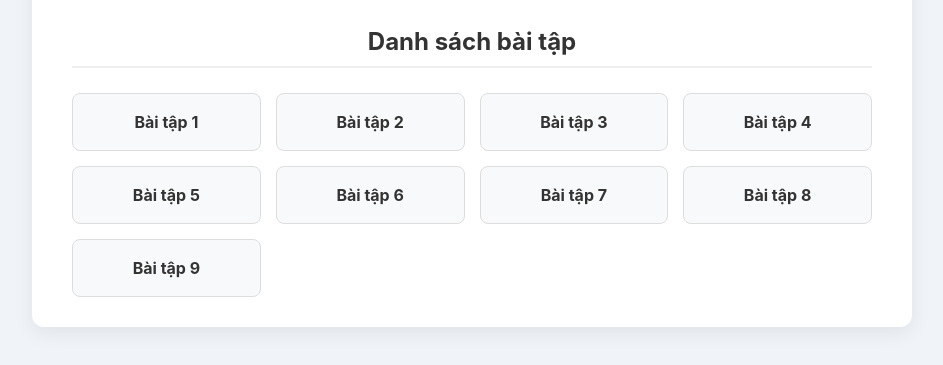
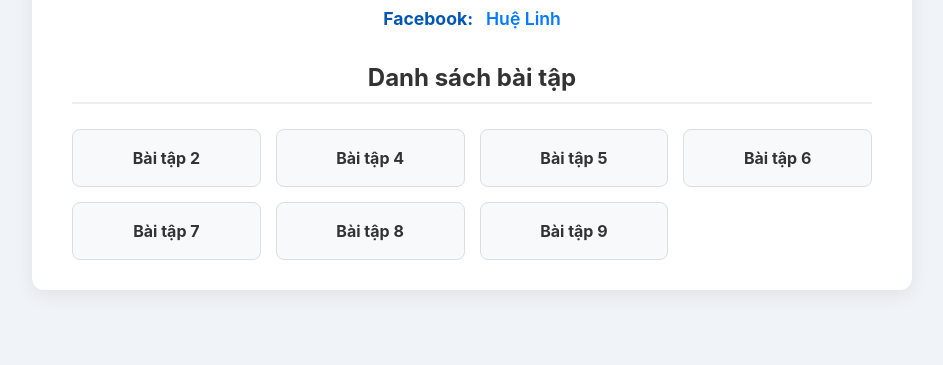
Before and after one commit to linhtruong31231022202-creator/HLinh.github.io, a plain HTML site: page Tuan4/index.html in a window 1280 px wide. Shown: the part 349-714 px from the top of the page, without its empty margins (168-1111 px from the left). Drawn offline with Linux system fonts and the light colour scheme.

Commit message:
index.html

```diff
--- a/Tuan4/index.html
+++ b/Tuan4/index.html
@@ -123,15 +123,13 @@
         <h2>Danh sách bài tập</h2>
 
         <ul class="exercise-list">
-            <li><a href="https://linhtruong31231022202-creator.github.io/HLinh.github.io/Tuan2/VeNha/BaiTap1.html" target="_blank">Bài tập 1</a></li>
-            <li><a href="https://linhtruong31231022202-creator.github.io/HLinh.github.io/Tuan2/VeNha/BaiTap2.html" target="_blank">Bài tập 2</a></li>
-            <li><a href="https://linhtruong31231022202-creator.github.io/HLinh.github.io/Tuan2/VeNha/BaiTap3.html" target="_blank">Bài tập 3</a></li>
-            <li><a href="https://linhtruong31231022202-creator.github.io/HLinh.github.io/Tuan2/VeNha/BaiTap4.html" target="_blank">Bài tập 4</a></li>
-            <li><a href="https://linhtruong31231022202-creator.github.io/HLinh.github.io/Tuan2/VeNha/BaiTap5.html" target="_blank">Bài tập 5</a></li>
-            <li><a href="https://linhtruong31231022202-creator.github.io/HLinh.github.io/Tuan2/VeNha/BaiTap6.html" target="_blank">Bài tập 6</a></li>
-            <li><a href="https://linhtruong31231022202-creator.github.io/HLinh.github.io/Tuan2/VeNha/BaiTap7.html" target="_blank">Bài tập 7</a></li>
-            <li><a href="https://linhtruong31231022202-creator.github.io/HLinh.github.io/Tuan2/VeNha/BaiTap8.html" target="_blank">Bài tập 8</a></li>
-            <li><a href="https://linhtruong31231022202-creator.github.io/HLinh.github.io/Tuan2/VeNha/BaiTap9.html" target="_blank">Bài tập 9</a></li>
+            <li><a href="https://linhtruong31231022202-creator.github.io/HLinh.github.io/Tuan4/VeNha/Baitap2.html" target="_blank">Bài tập 2</a></li>
+            <li><a href="https://linhtruong31231022202-creator.github.io/HLinh.github.io/Tuan4/VeNha/Baitap4.html" target="_blank">Bài tập 4</a></li>
+            <li><a href="https://linhtruong31231022202-creator.github.io/HLinh.github.io/Tuan4/VeNha/Baitap5.html" target="_blank">Bài tập 5</a></li>
+            <li><a href="https://linhtruong31231022202-creator.github.io/HLinh.github.io/Tuan4/VeNha/Baitap6.html" target="_blank">Bài tập 6</a></li>
+            <li><a href="https://linhtruong31231022202-creator.github.io/HLinh.github.io/Tuan4/VeNha/Baitap7.html" target="_blank">Bài tập 7</a></li>
+            <li><a href="https://linhtruong31231022202-creator.github.io/HLinh.github.io/Tuan4/VeNha/Baitap8.html" target="_blank">Bài tập 8</a></li>
+            <li><a href="https://linhtruong31231022202-creator.github.io/HLinh.github.io/Tuan4/VeNha/Baitap9.html" target="_blank">Bài tập 9</a></li>
             </ul>
 
     </div> </body>
```
